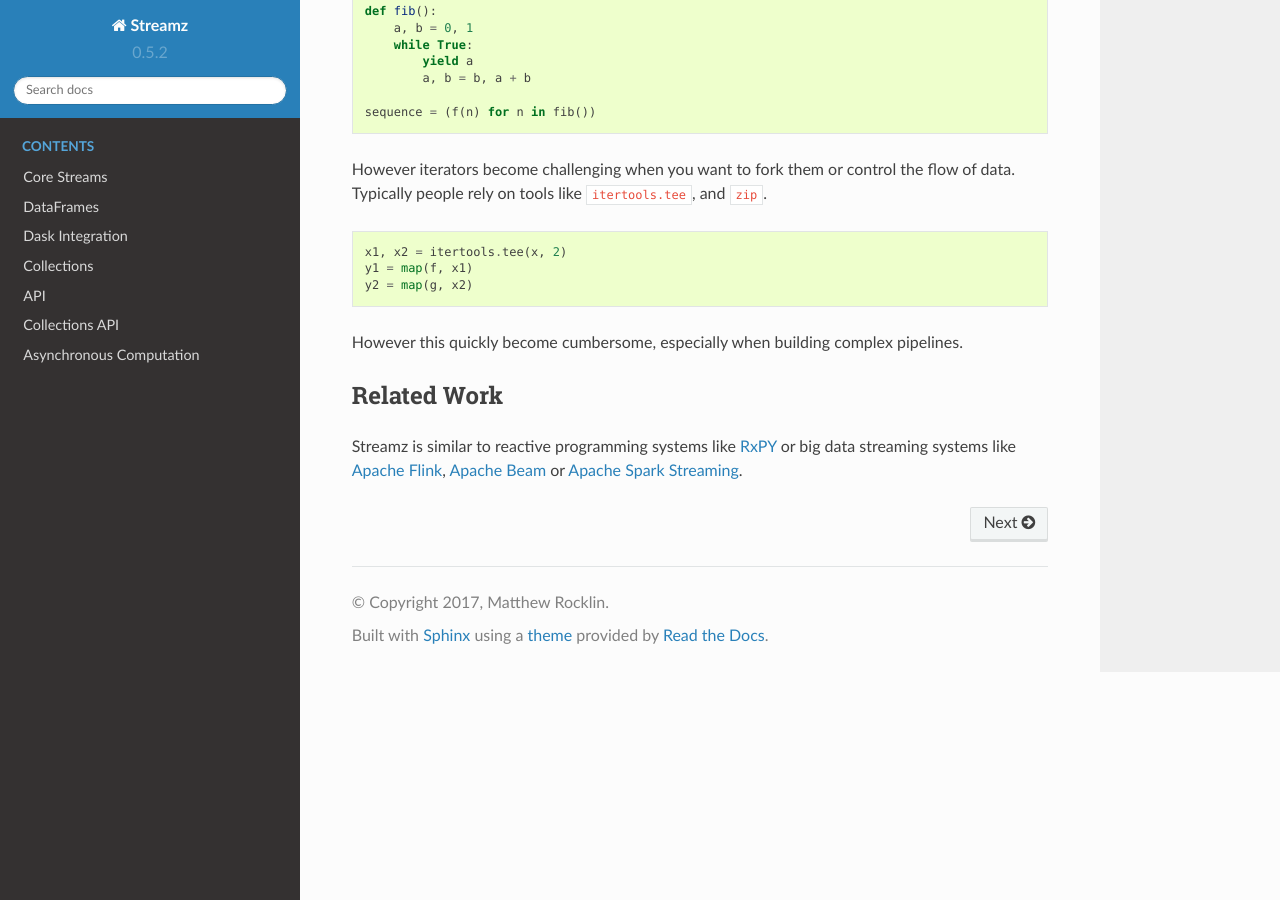
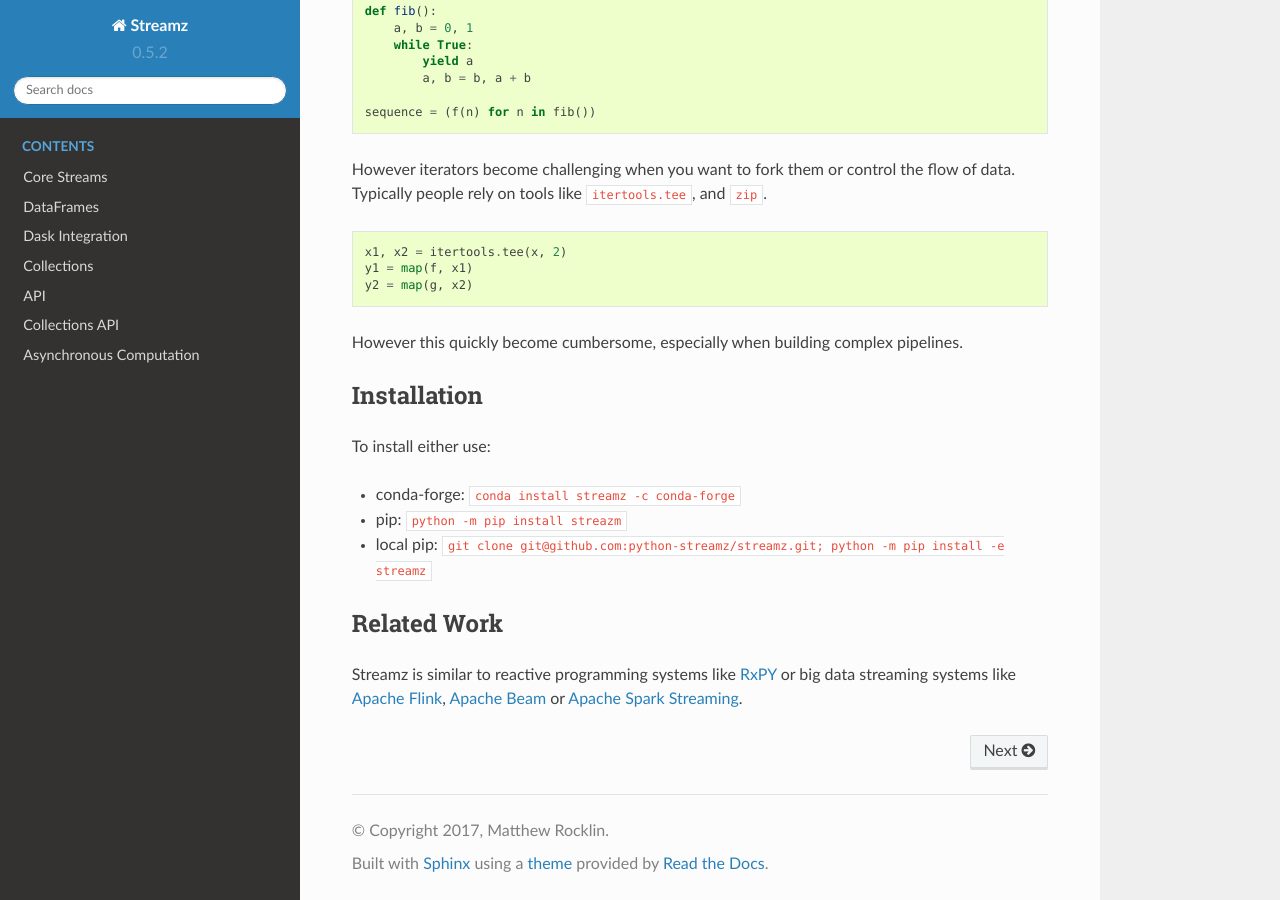
Before and after one commit to python-streamz/streamz, a Sphinx documentation site: the page built from docs/source/index.rst, in a window 1280 px wide and 900 px high, scrolled down 1105 px. Built offline with Sphinx 7.4.7 and the Read the Docs theme 2.0.0, drawn with Linux system fonts in a browser that asks for light colours.

Commit message:
add installation docs

```diff
--- a/docs/source/index.rst
+++ b/docs/source/index.rst
@@ -66,6 +66,14 @@ flow of data.  Typically people rely on tools like ``itertools.tee``, and
 However this quickly become cumbersome, especially when building complex
 pipelines.
 
+Installation
+------------
+
+To install either use:
+
+- conda-forge: ``conda install streamz -c conda-forge``
+- pip: ``python -m pip install streazm``
+- local pip: ``git clone git@github.com:python-streamz/streamz.git; python -m pip install -e streamz``
 
 Related Work
 ------------
```
